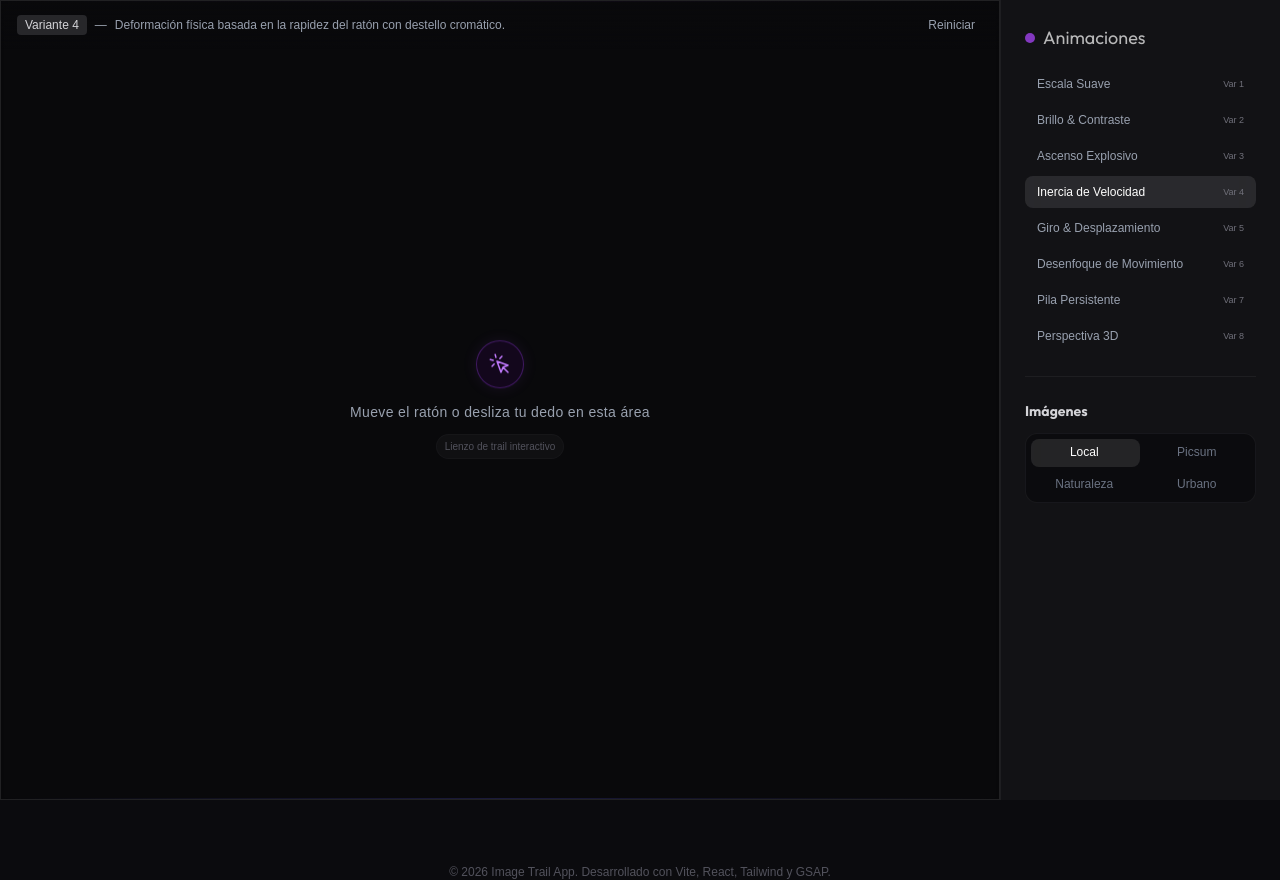
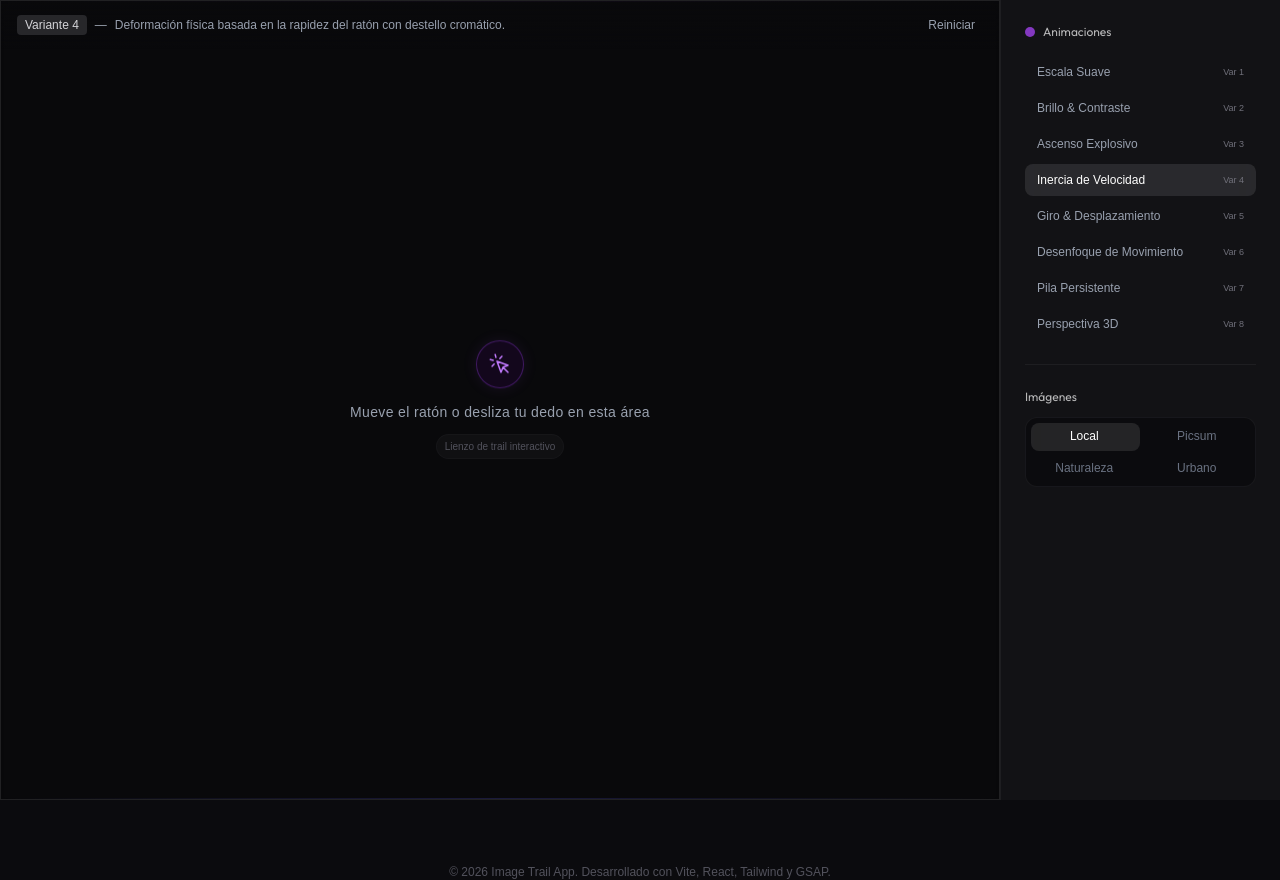
Before and after one commit to sebastianvasquezechavarria1234/image-trail, a React (Vite) app: page / in a window 1280 px wide. Built offline with nearby package versions, Linux system fonts and the light colour scheme; a web font is replaced by a local one.

Commit message:
Feat: unify Animaciones and Imágenes font size and weight

```diff
--- a/src/App.jsx
+++ b/src/App.jsx
@@ -190,7 +190,7 @@ function App() {
         {/* Sidebar Controls */}
         <div className="h-full flex flex-col gap-6 bg-zinc-900/60 backdrop-blur-xl border-l border-zinc-800/60 p-6">
           <div>
-            <h2 className="text-lg font-light text-white/70 mb-4 flex items-center gap-2">
+            <h2 className="text-xs font-light text-white/70 mb-4 flex items-center gap-2">
               <span className="inline-block w-2.5 h-2.5 rounded-full bg-purple-500 animate-pulse"></span>
               Animaciones
             </h2>
@@ -222,7 +222,7 @@ function App() {
           <div className="h-px bg-zinc-800/60" />
 
           <div>
-            <h3 className="text-sm font-bold text-zinc-300 mb-3">Imágenes</h3>
+            <h3 className="text-xs font-light text-white/70 mb-3">Imágenes</h3>
             <div className="relative grid grid-cols-2 gap-1 bg-zinc-950/60 p-1 rounded-xl border border-zinc-800/50">
               <div
                 className="absolute rounded-lg bg-white/10 transition-all duration-500 pointer-events-none"
```
